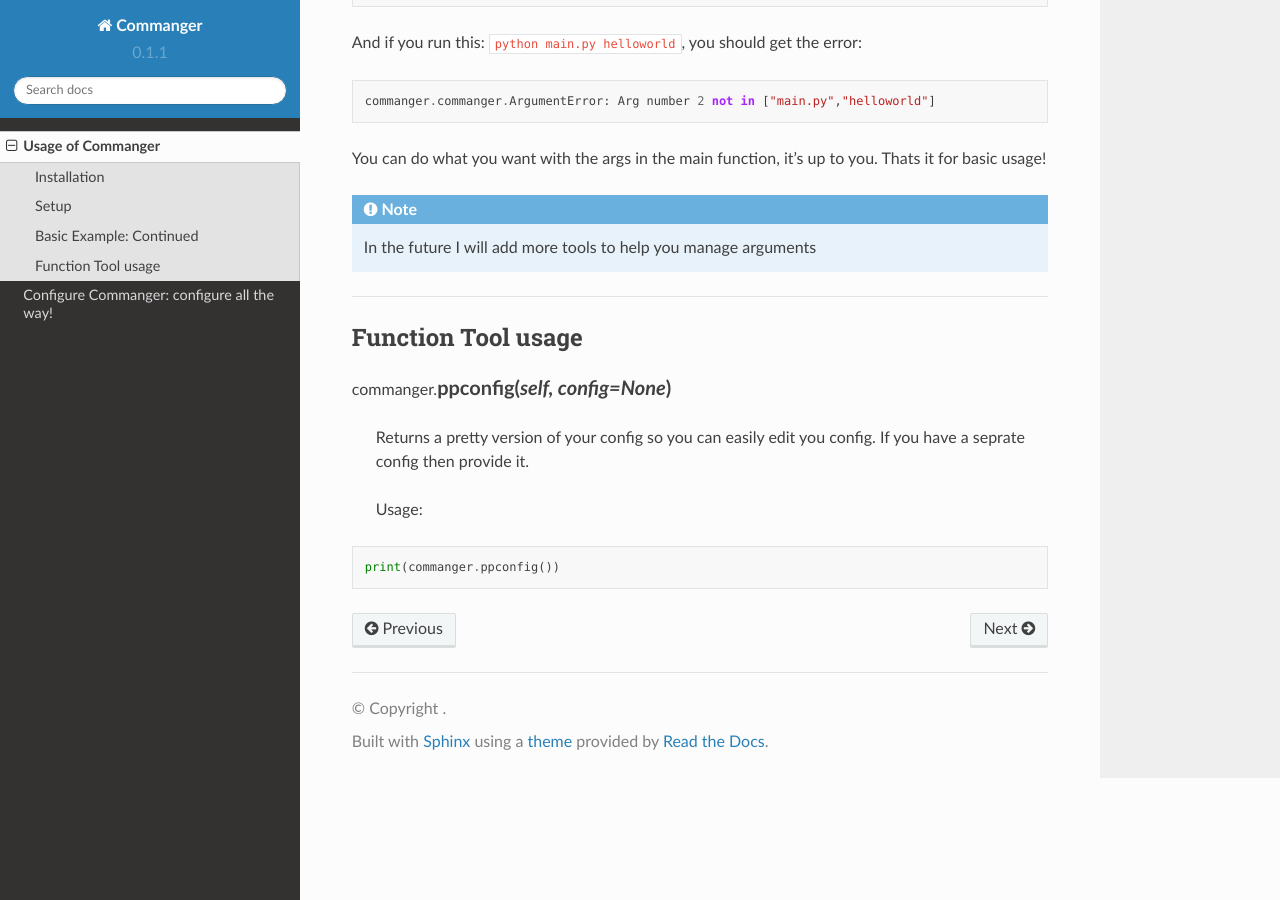
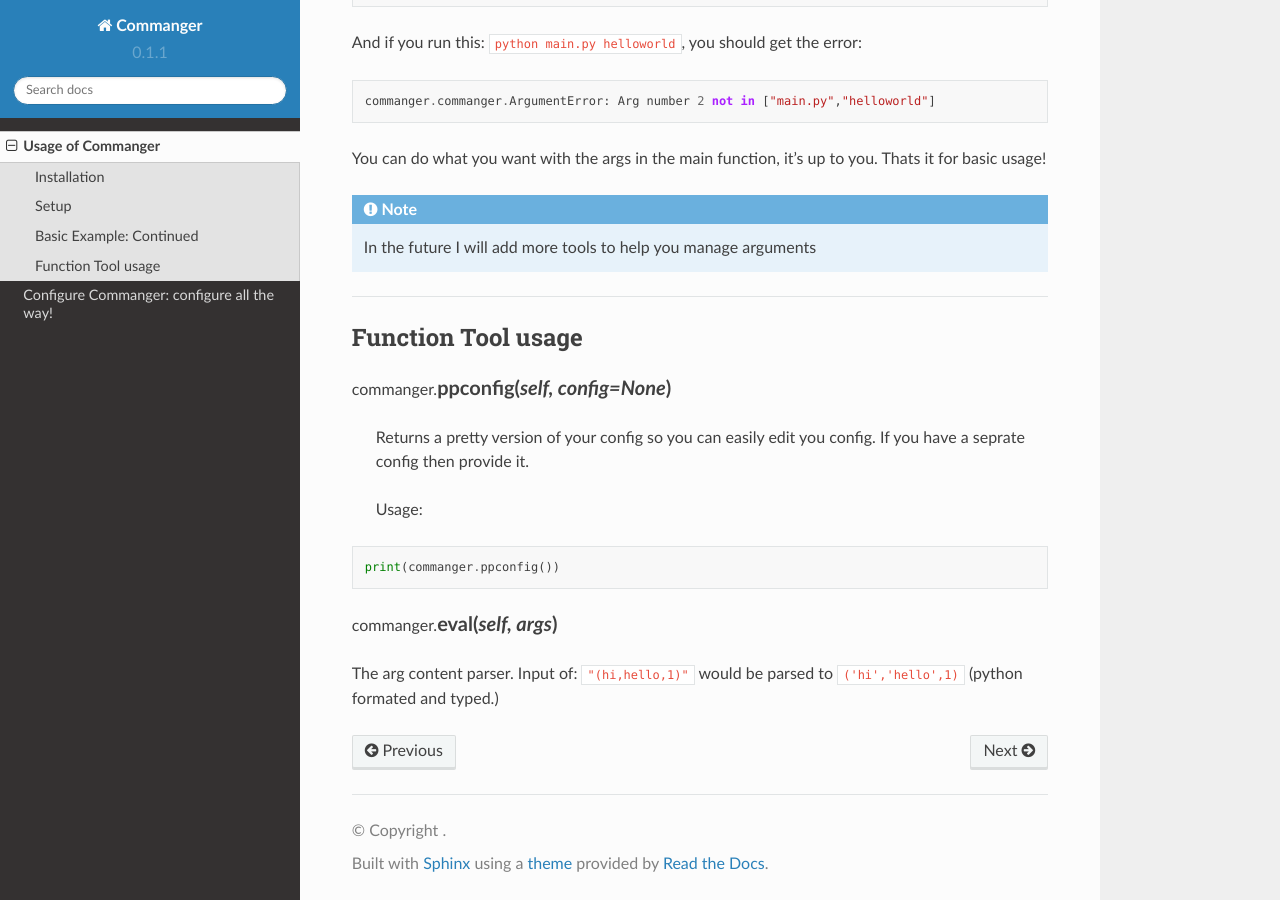
Before and after one commit to thatrandomperson5/commanger-docs, a Sphinx documentation site: the page built from docs/source/usage.rst, in a window 1280 px wide and 900 px high, scrolled down 1446 px. Built offline with Sphinx 7.4.7 and the Read the Docs theme 2.0.0, drawn with Linux system fonts in a browser that asks for light colours; pages that are not in the unit, such as notebooks, are missing from menus.

Commit message:
Update usage.rst

```diff
--- a/docs/source/usage.rst
+++ b/docs/source/usage.rst
@@ -126,3 +126,13 @@ Function Tool usage
     print(commanger.ppconfig())
 
 ..
+
+
+
+.. raw:: html
+
+  <p>commanger.<strong style="font-size: 20px;">eval(<i>self, args</i>)</strong></p>
+
+..
+
+The arg content parser. Input of: ``"(hi,hello,1)"`` would be parsed to ``('hi','hello',1)`` (python formated and typed.)
```
